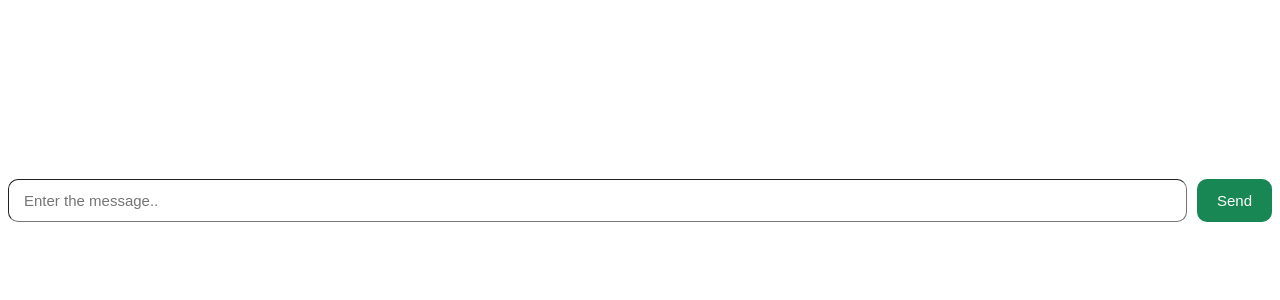
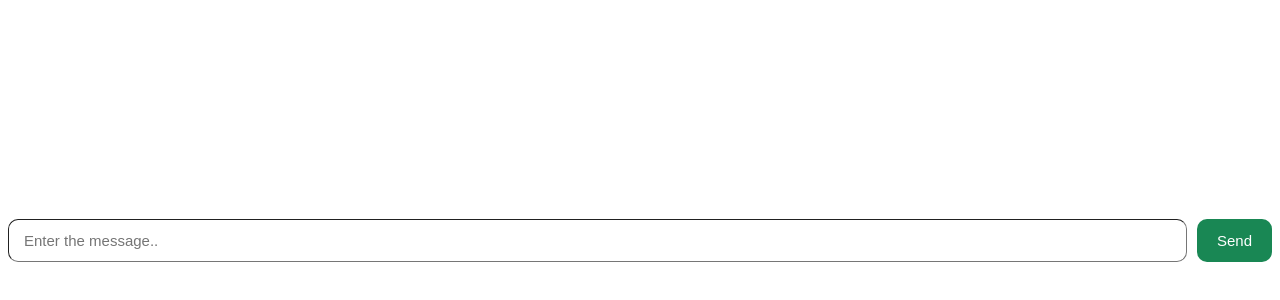
Before and after one commit to Mohd-Feroz-8624/chat-bot, a React (Vite) app: page / in a window 1280 px wide. Shown: the part 396-696 px from the top of the page. Built offline with nearby package versions, Linux system fonts and the light colour scheme.

Commit message:
Update App.css

```diff
--- a/src/App.css
+++ b/src/App.css
@@ -50,7 +50,7 @@ input {
 }
 
 .appContainer {
-  height: 80vh;
+  height: 85vh;
   display: flex;
   flex-direction: column;
   justify-content: end;
```
